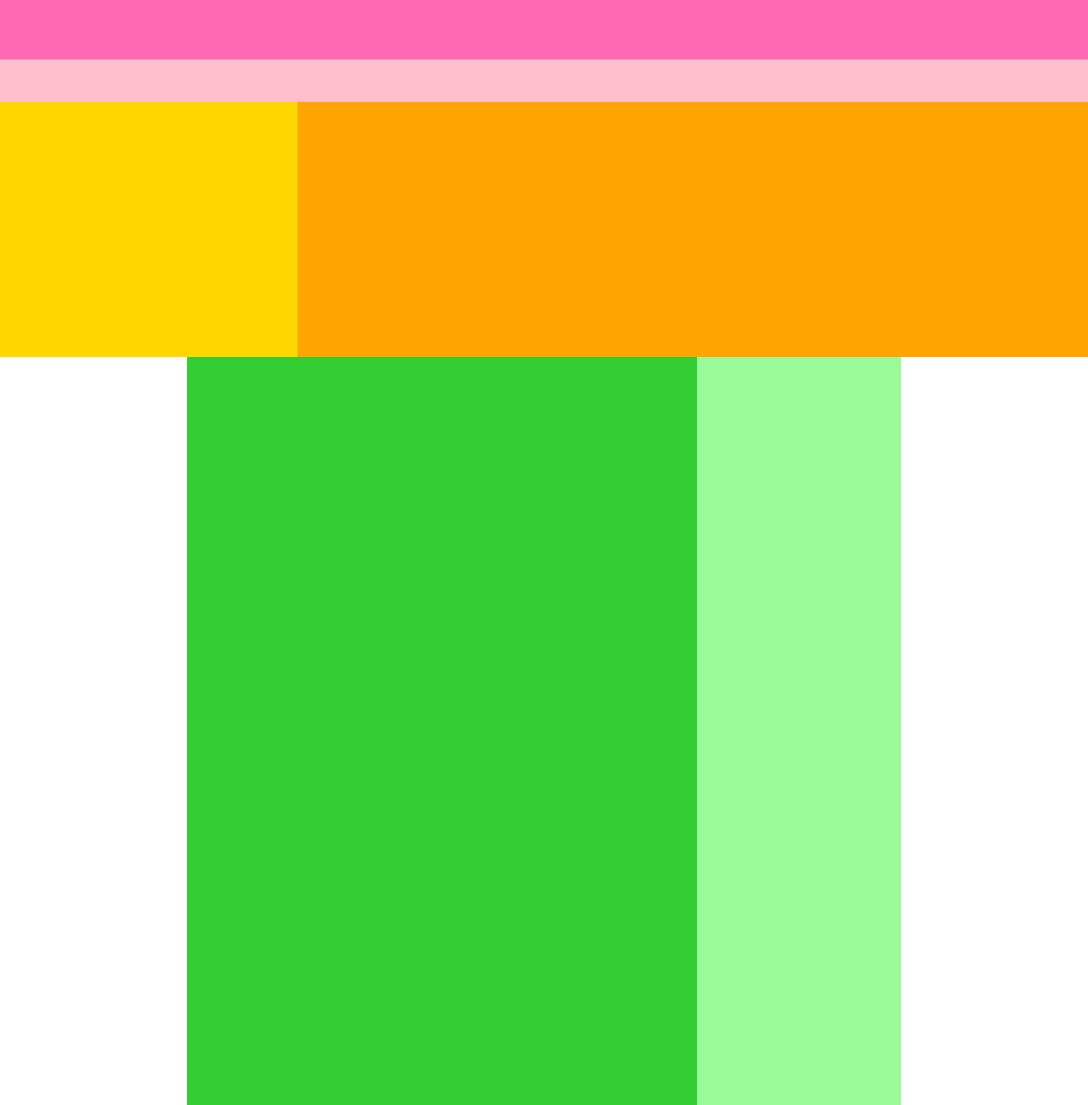
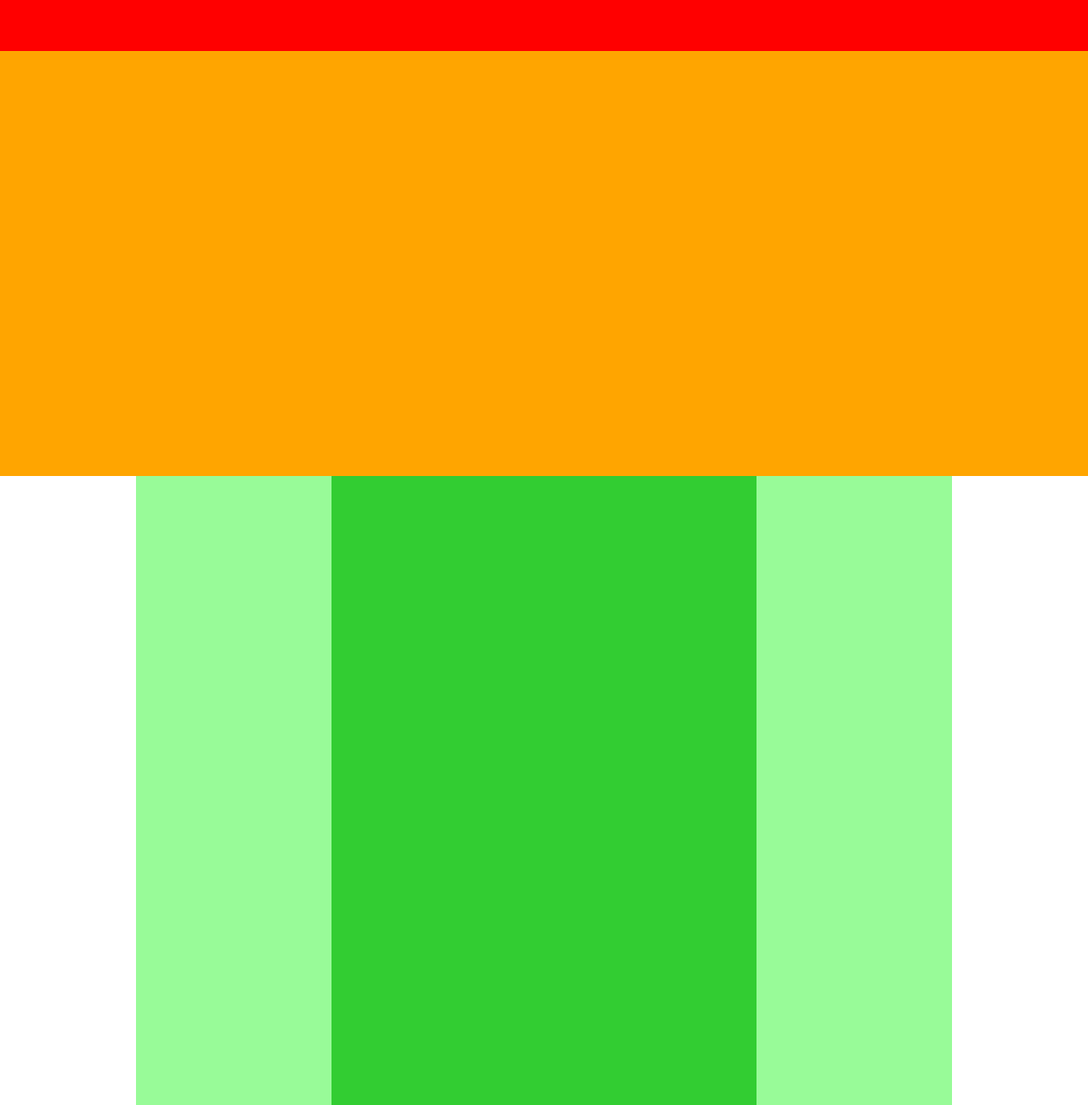
Before and after one commit to EikiTsuchikiri/HTML-CSS, a plain HTML site: page 1-4/index.html in a window 1280 px wide. Shown: the top 1300 px of the page at 85% size. Drawn offline with Linux system fonts and the light colour scheme.

Commit message:
[Finish]1-4

```diff
--- a/1-4/index.html
+++ b/1-4/index.html
@@ -9,15 +9,13 @@
 
   <body>
     <div class="header">
-      <div class="header-top"></div>
-      <div class="header-bottom"></div>
     </div>
     <div class="main-visual">
-      <div class="main-visual-content"></div>
     </div>
     <div class="main">
+      <div class="sidebar-left"></div>
       <div class="blog"></div>
-      <div class="sidebar"></div>
+      <div class="sidebar-right"></div>
     </div>
     <div class="footer">
 
--- a/1-4/style.css
+++ b/1-4/style.css
@@ -6,54 +6,43 @@
 
 .header {
   width: 100%;
-  height: 120px;
+  height: 60px;
   background-color: red;
-}
-
-.header-top {
-  width: 100%;
-  height: 70px;
-  background-color: hotpink;
-}
-
-.header-bottom {
-  width: 100%;
-  height: 50px;
-  background-color: pink;
 }
 
 .main-visual {
   width: 100%;
-  height: 300px;
+  height: 500px;
   background-color: orange;
 }
 
-.main-visual-content {
-  width: 350px;
-  height: 300px;background-color: gold;
-}
-
 .main {
-  width: 840px;
+  width: 960px;
   display: flex;
   justify-content: center;
   margin: 0 auto;
 }
 
+.sidebar-left {
+  width: 230px;
+  height: 1400px;
+  background-color: palegreen;
+}
+
 .blog {
-  width: 600px;
+  width: 500px;
   height: 1400px;
   background-color: limegreen;
 }
 
-.sidebar {
-  width: 240px;
+.sidebar-right {
+  width: 230px;
   height: 1400px;
   background-color: palegreen;
 }
 
 .footer {
   width: 100%;
-  height: 120px;
+  height: 100px;
   background-color: blue;
 }
```
